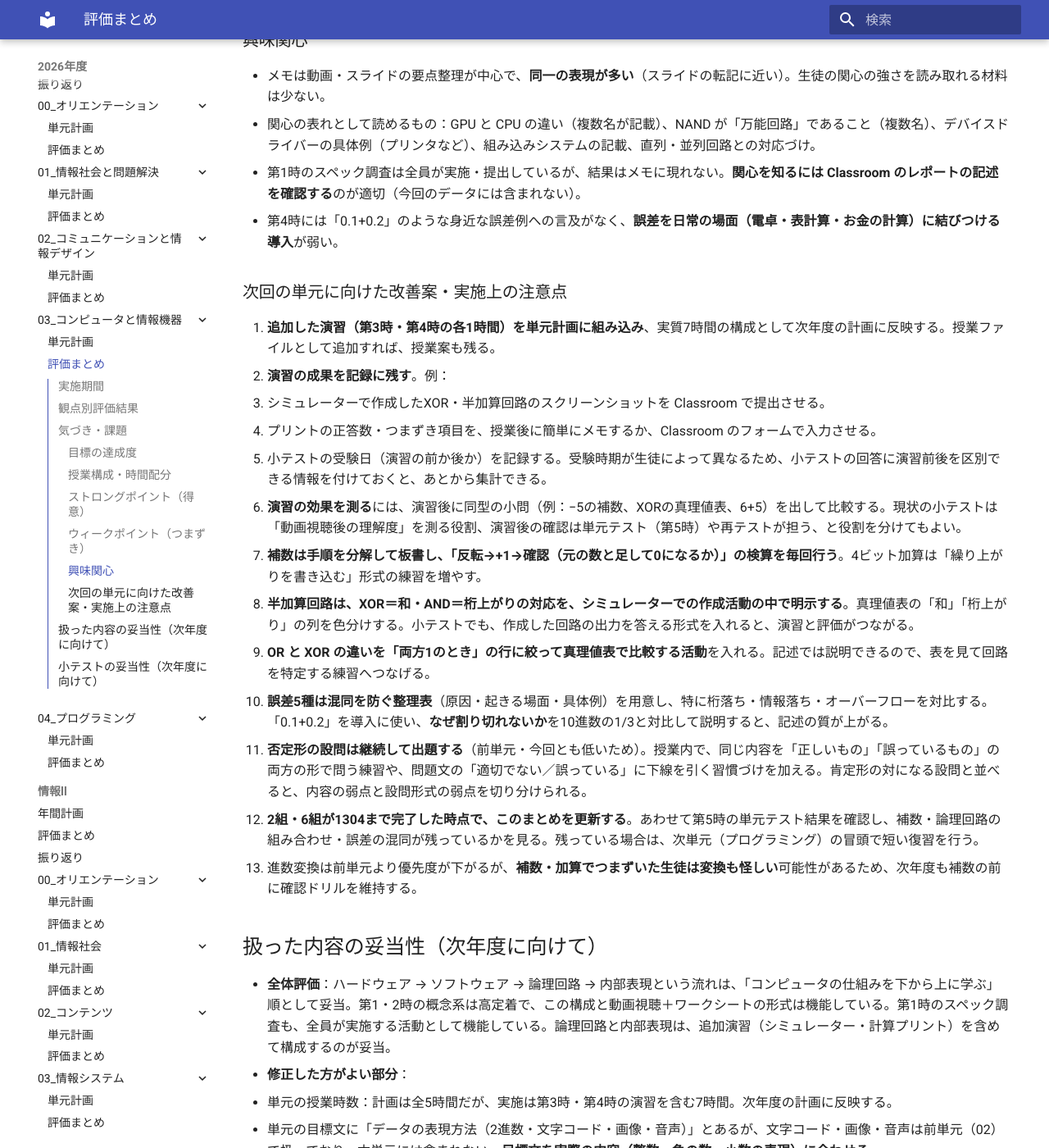
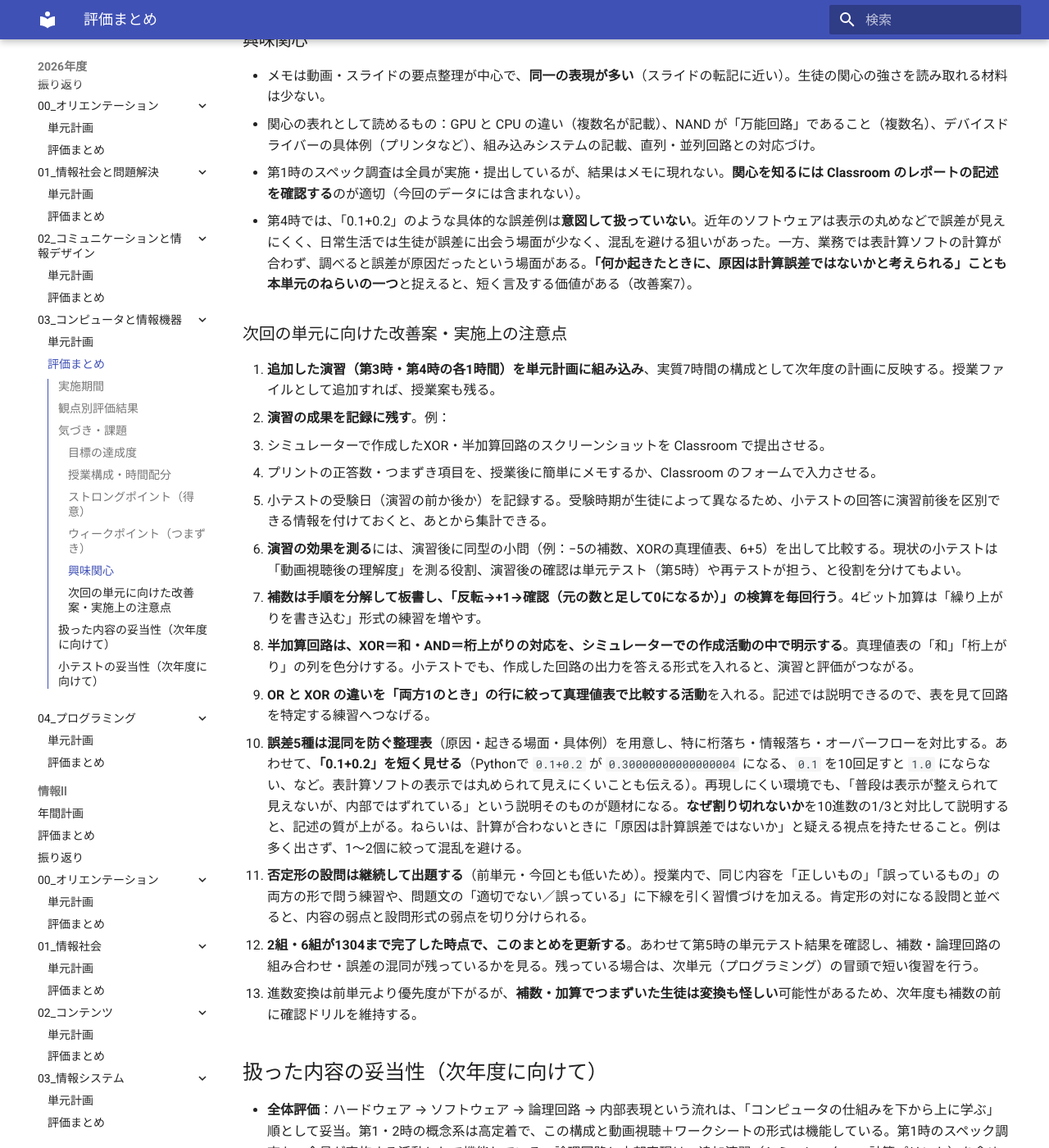
Before and after one commit to mmmmatsuuuu/edu, an MkDocs documentation site: the page built from docs/2026/informa1/03_コンピュータと情報機器/02_評価まとめ.md, in a window 1280 px wide and 1400 px high, scrolled down 3652 px. Shown: the whole window at 82% size. Built offline with MkDocs 1.6.1 and Material for MkDocs 9.7.7, drawn with Linux system fonts in a browser that asks for light colours; some of the changed text lies outside the part shown.

Commit message:
Fix: 評価まとめの誤差例の扱いを修正（2026 情報1 03）
Co-Authored-By: Claude Sonnet 5.5 <noreply@anthropic.com>
Claude-Session: https://claude.ai/code/session_01R2se8UaPHJMD48y3JHGRc6

```diff
--- a/docs/2026/informa1/03_コンピュータと情報機器/02_評価まとめ.md
+++ b/docs/2026/informa1/03_コンピュータと情報機器/02_評価まとめ.md
@@ -73,7 +73,7 @@
 - メモは動画・スライドの要点整理が中心で、**同一の表現が多い**（スライドの転記に近い）。生徒の関心の強さを読み取れる材料は少ない。
 - 関心の表れとして読めるもの：GPU と CPU の違い（複数名が記載）、NAND が「万能回路」であること（複数名）、デバイスドライバーの具体例（プリンタなど）、組み込みシステムの記載、直列・並列回路との対応づけ。
 - 第1時のスペック調査は全員が実施・提出しているが、結果はメモに現れない。**関心を知るには Classroom のレポートの記述を確認する**のが適切（今回のデータには含まれない）。
-- 第4時には「0.1+0.2」のような身近な誤差例への言及がなく、**誤差を日常の場面（電卓・表計算・お金の計算）に結びつける導入**が弱い。
+- 第4時では、「0.1+0.2」のような具体的な誤差例は**意図して扱っていない**。近年のソフトウェアは表示の丸めなどで誤差が見えにくく、日常生活では生徒が誤差に出会う場面が少なく、混乱を避ける狙いがあった。一方、業務では表計算ソフトの計算が合わず、調べると誤差が原因だったという場面がある。**「何か起きたときに、原因は計算誤差ではないかと考えられる」ことも本単元のねらいの一つ**と捉えると、短く言及する価値がある（改善案7）。
 
 ### 次回の単元に向けた改善案・実施上の注意点
 
@@ -86,7 +86,7 @@
 4. **補数は手順を分解して板書し、「反転→+1→確認（元の数と足して0になるか）」の検算を毎回行う**。4ビット加算は「繰り上がりを書き込む」形式の練習を増やす。
 5. **半加算回路は、XOR＝和・AND＝桁上がりの対応を、シミュレーターでの作成活動の中で明示する**。真理値表の「和」「桁上がり」の列を色分けする。小テストでも、作成した回路の出力を答える形式を入れると、演習と評価がつながる。
 6. **OR と XOR の違いを「両方1のとき」の行に絞って真理値表で比較する活動**を入れる。記述では説明できるので、表を見て回路を特定する練習へつなげる。
-7. **誤差5種は混同を防ぐ整理表**（原因・起きる場面・具体例）を用意し、特に桁落ち・情報落ち・オーバーフローを対比する。「0.1+0.2」を導入に使い、**なぜ割り切れないか**を10進数の1/3と対比して説明すると、記述の質が上がる。
+7. **誤差5種は混同を防ぐ整理表**（原因・起きる場面・具体例）を用意し、特に桁落ち・情報落ち・オーバーフローを対比する。あわせて、**「0.1+0.2」を短く見せる**（Pythonで `0.1+0.2` が `0.30000000000000004` になる、`0.1` を10回足すと `1.0` にならない、など。表計算ソフトの表示では丸められて見えにくいことも伝える）。再現しにくい環境でも、「普段は表示が整えられて見えないが、内部ではずれている」という説明そのものが題材になる。**なぜ割り切れないか**を10進数の1/3と対比して説明すると、記述の質が上がる。ねらいは、計算が合わないときに「原因は計算誤差ではないか」と疑える視点を持たせること。例は多く出さず、1〜2個に絞って混乱を避ける。
 8. **否定形の設問は継続して出題する**（前単元・今回とも低いため）。授業内で、同じ内容を「正しいもの」「誤っているもの」の両方の形で問う練習や、問題文の「適切でない／誤っている」に下線を引く習慣づけを加える。肯定形の対になる設問と並べると、内容の弱点と設問形式の弱点を切り分けられる。
 9. **2組・6組が1304まで完了した時点で、このまとめを更新する**。あわせて第5時の単元テスト結果を確認し、補数・論理回路の組み合わせ・誤差の混同が残っているかを見る。残っている場合は、次単元（プログラミング）の冒頭で短い復習を行う。
 10. 進数変換は前単元より優先度が下がるが、**補数・加算でつまずいた生徒は変換も怪しい**可能性があるため、次年度も補数の前に確認ドリルを維持する。
@@ -100,7 +100,7 @@
   - 第3時：動画20分に AND・OR・NOT・XOR・組み合わせ回路・半加算回路を入れると情報量が多い。追加演習でシミュレーターを使う前提なら、動画では半加算回路を「導入の1+1=10 → XOR・AND → 和・桁上がり」の流れで見せ、組み合わせ回路の例は演習に回す構成も考えられる。
   - 単元計画の備考にある第5時の「返却・解説」は、展開に時間が確保されていない。
 - **追加した方がよい内容**：
-  - 第4時の導入に「0.1+0.2」など身近な誤差例。
+  - 第4時に「0.1+0.2」など、誤差が実際に現れる例を1〜2個（Pythonでの再現、表計算ソフトで計算が合わなくなる場面）。小テストの記述問題（Q8）と授業の内容をつなげ、「計算が合わないときに誤差を疑う」視点を持たせる。
   - 演習の成果を記録する仕組み（スクリーンショット提出、プリントの集計など）。
   - 第5時に返却・解説の時間（または次時への組み込み）。
 - **削除候補**：明確に不要な内容はない。アンダーフロー（68%）や固定小数点は扱いが比較的軽いが、誤差の混同を整理する材料として残してよい。
```
